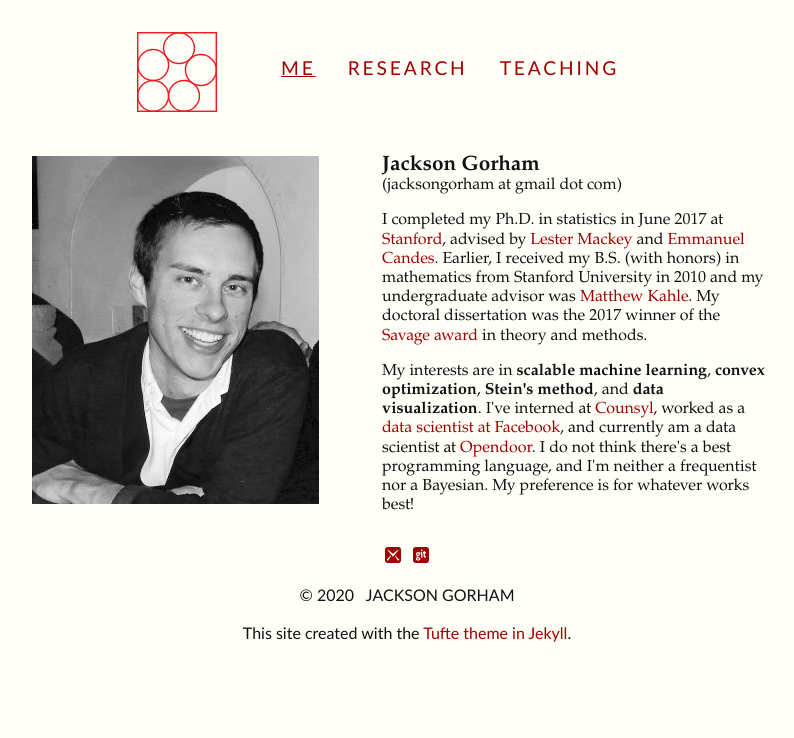
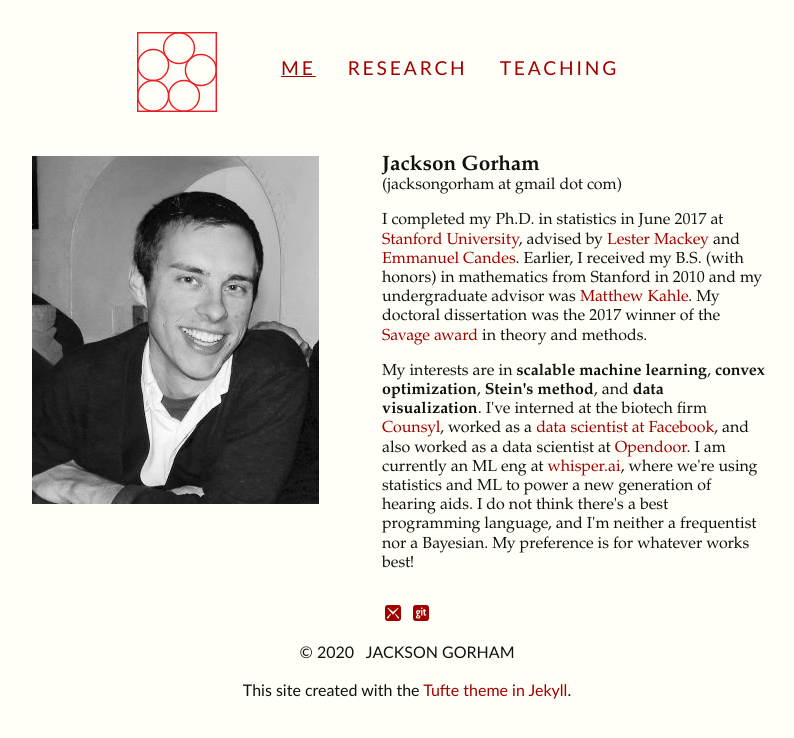
Before and after one commit to jgorham/jgorham.github.io, a Jekyll site: the page built from index.md, in a window 1280 px wide. Shown: the top 738 px of the page, without its empty margins (233-1027 px from the left). Built offline with Jekyll 4.4.1, drawn with Linux system fonts in a browser that asks for light colours.

Commit message:
Update whisper in bio.

```diff
--- a/index.md
+++ b/index.md
@@ -14,23 +14,25 @@ order: 1
         <b style="font-size:1.3rem;">Jackson Gorham</b> <br/>(jacksongorham at gmail dot com)
       </p>
       <p>
-I completed my Ph.D. in statistics in June 2017 at <a href="https://statistics.stanford.edu/">Stanford</a>, advised
-by <a href="http://web.stanford.edu/~lmackey/">Lester Mackey</a>
-and <a href="http://statweb.stanford.edu/~candes/"> Emmanuel Candes</a>. Earlier, I
-received my B.S. (with honors) in mathematics from Stanford University in
-2010 and my undergraduate advisor
-was <a href="http://www.matthewkahle.org/">Matthew Kahle</a>.
-My doctoral dissertation was the 2017 winner of the
-<a href="https://bayesian.org/project/savage-award/">Savage award</a>
-in theory and methods.
+I completed my Ph.D. in statistics in June 2017 at <a
+href="https://statistics.stanford.edu/">Stanford University</a>, advised by
+<a href="http://web.stanford.edu/~lmackey/">Lester Mackey</a> and <a
+href="http://statweb.stanford.edu/~candes/"> Emmanuel Candes</a>. Earlier, I
+received my B.S. (with honors) in mathematics from Stanford in 2010 and my
+undergraduate advisor was <a href="http://www.matthewkahle.org/">Matthew
+Kahle</a>.  My doctoral dissertation was the 2017 winner of the <a
+href="https://bayesian.org/project/savage-award/">Savage award</a> in theory
+and methods.
       </p>
       <p>
 My interests are in <b>scalable machine learning</b>, <b>convex
 optimization</b>, <b>Stein's method</b>, and <b>data visualization</b>. I've
-interned at <a href="https://www.counsyl.com/">Counsyl</a>, worked as a <a
+interned at the biotech firm <a href="https://www.counsyl.com/">Counsyl</a>, worked as a <a
 href="https://research.facebook.com/datascience/">data scientist at
-Facebook</a>, and currently am a data scientist at <a
-href="https://www.opendoor.com/">Opendoor</a>.  I do not think there's a
+Facebook</a>, and also worked as a data scientist at <a
+href="https://www.opendoor.com/">Opendoor</a>. I am currently an ML eng at
+<a href="https://whisper.ai/">whisper.ai</a>, where we're using statistics
+and ML to power a new generation of hearing aids. I do not think there's a
 best programming language, and I'm neither a frequentist nor a Bayesian. My
 preference is for whatever works best!
       </p>
```
